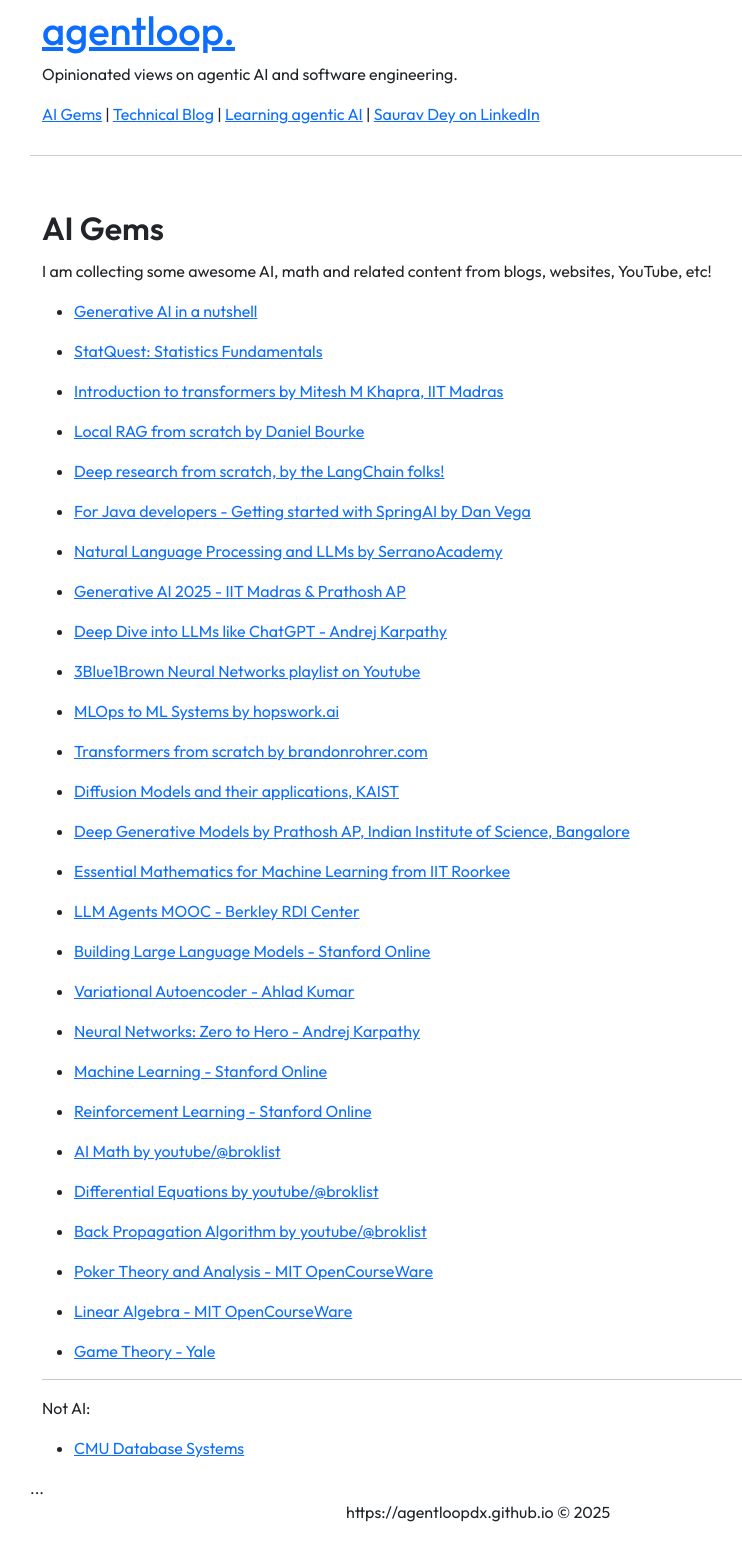
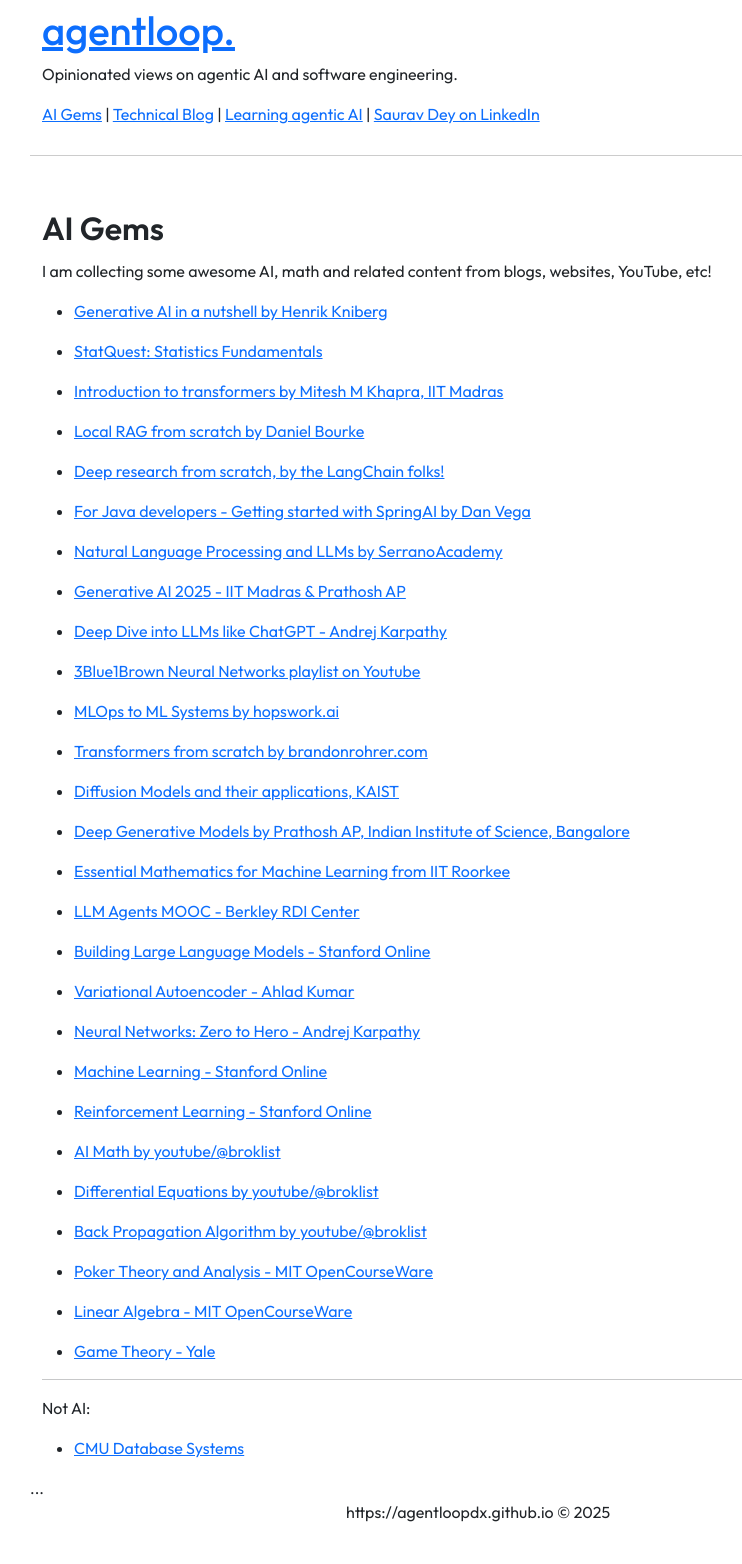
Before and after one commit to coffeeml/coffeeml.github.io, a Jekyll site: the page built from _pages/ai-gems.markdown, in a window 1280 px wide. Shown: the whole page, without its empty margins (162-904 px from the left). Built offline with Jekyll 4.4.1, drawn with Linux system fonts in a browser that asks for light colours; nearby versions of some CDN libraries.

Commit message:
Update ai-gems.markdown

```diff
--- a/_pages/ai-gems.markdown
+++ b/_pages/ai-gems.markdown
@@ -8,7 +8,7 @@
 
 I am collecting some awesome AI, math and related content from blogs, websites, YouTube, etc!
 
-- [Generative AI in a nutshell](https://www.youtube.com/watch?v=2IK3DFHRFfw&t=585s)
+- [Generative AI in a nutshell by Henrik Kniberg](https://www.youtube.com/watch?v=2IK3DFHRFfw&t=585s)
 
 - [StatQuest: Statistics Fundamentals](https://www.youtube.com/watch?v=qBigTkBLU6g&list=PLblh5JKOoLUK0FLuzwntyYI10UQFUhsY9&index=1)
 
```
